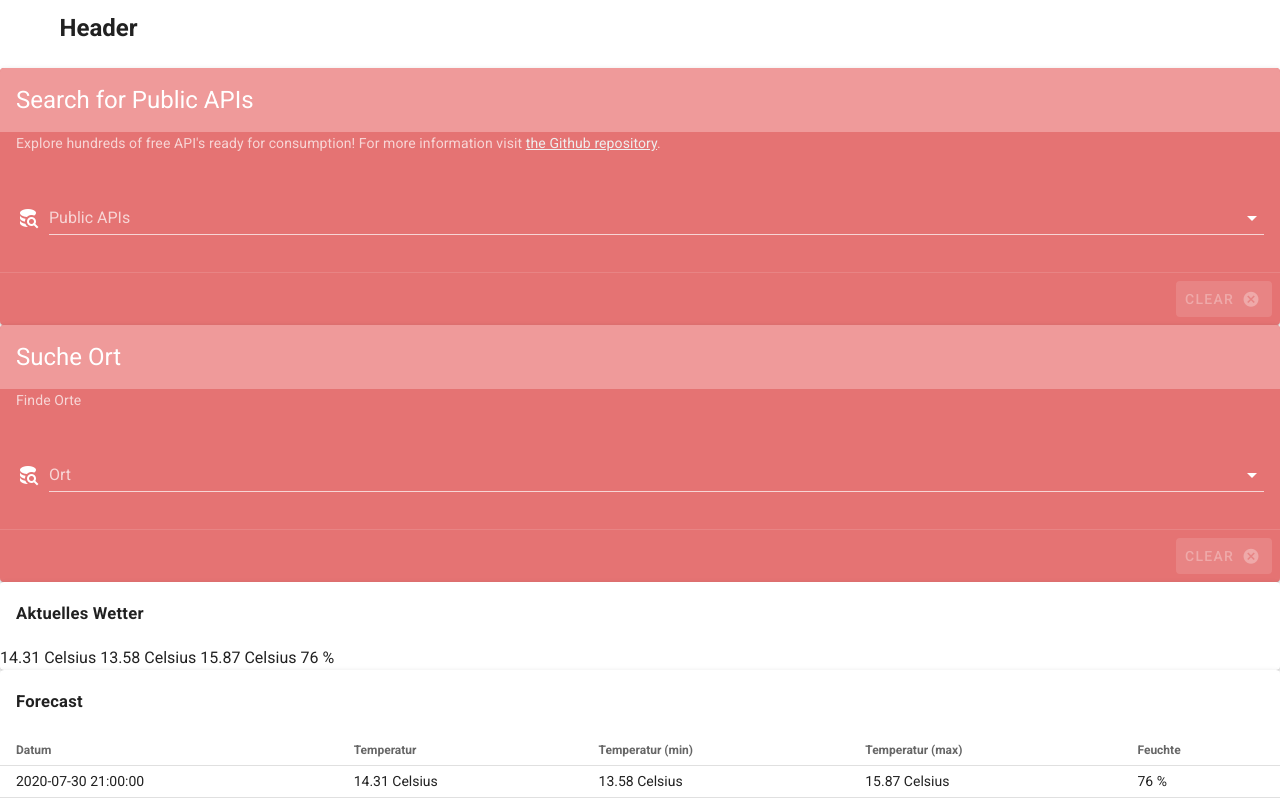
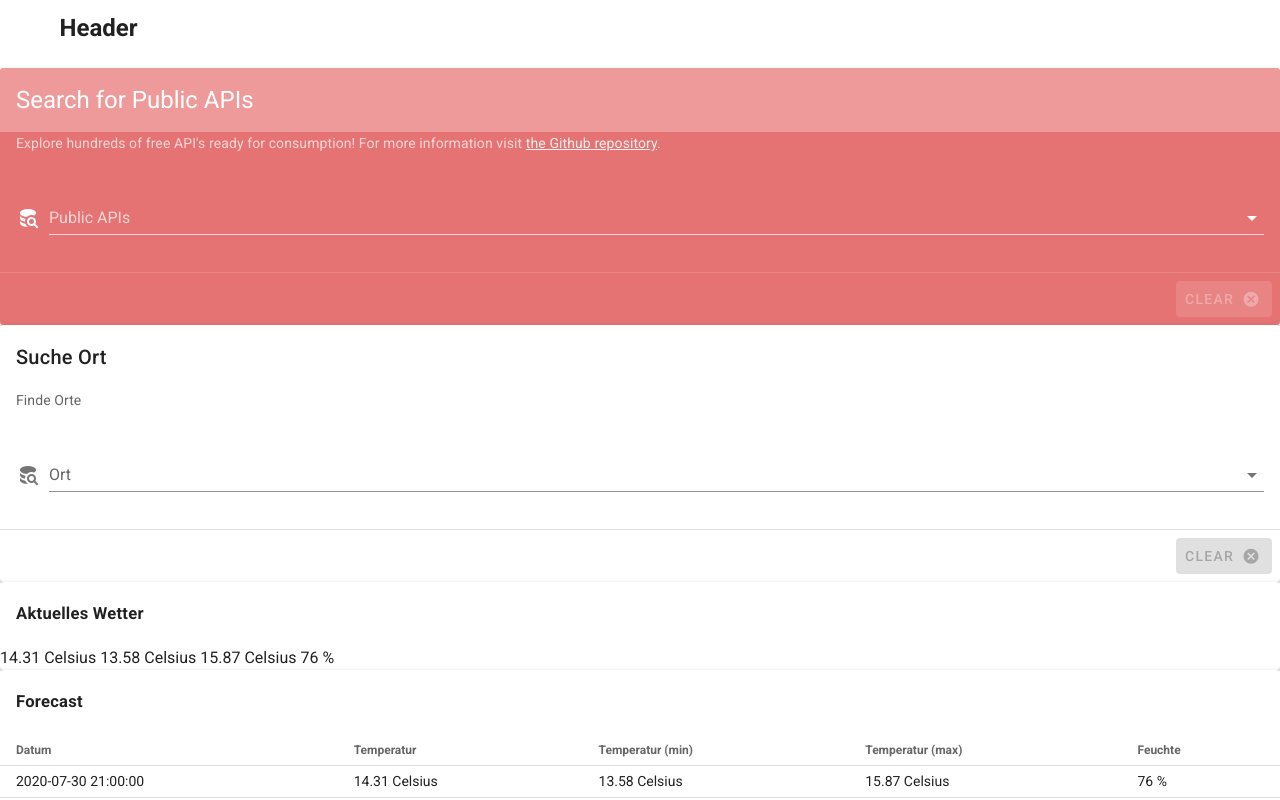
Before and after one commit to Chrichton/Weatherforcast, a Vue app in the folder Vue/vue-weather/: page / in a window 1280 px wide. Shown: the top 800 px of the page. Built offline with nearby package versions, Linux system fonts and the light colour scheme; what vue-uuid would draw is missing.

Commit message:
SelectCity: not red anymore. German texts. Removed showing of result.

```diff
--- a/Vue/vue-weather/src/components/SelectCity.vue
+++ b/Vue/vue-weather/src/components/SelectCity.vue
@@ -1,9 +1,6 @@
 <template>
-   <v-card
-    color="red lighten-2"
-    dark
-  >
-    <v-card-title class="headline red lighten-3">
+   <v-card>
+    <v-card-title>
       Suche Ort
     </v-card-title>
     <v-card-text>
@@ -15,36 +12,22 @@
         :items="items"
         :loading="isLoading"
         :search-input.sync="search"
-        color="white"
         hide-no-data
         hide-selected
         item-text="Description"
         item-value="API"
         label="Ort"
-        placeholder="Start typing to Search"
+        placeholder="Zum Suchen bitte Ort eingeben"
         prepend-icon="mdi-database-search"
         return-object
       ></v-autocomplete>
     </v-card-text>
     <v-divider></v-divider>
-    <v-expand-transition>
-      <v-list v-if="model" class="red lighten-3">
-        <v-list-item
-          v-for="(field, i) in fields"
-          :key="i"
-        >
-          <v-list-item-content>
-            <v-list-item-title v-text="field.value"></v-list-item-title>
-            <v-list-item-subtitle v-text="field.key"></v-list-item-subtitle>
-          </v-list-item-content>
-        </v-list-item>
-      </v-list>
-    </v-expand-transition>
     <v-card-actions>
       <v-spacer></v-spacer>
       <v-btn
         :disabled="!model"
-        color="grey darken-3"
+        color="grey"
         @click="model = null"
       >
         Clear
```
